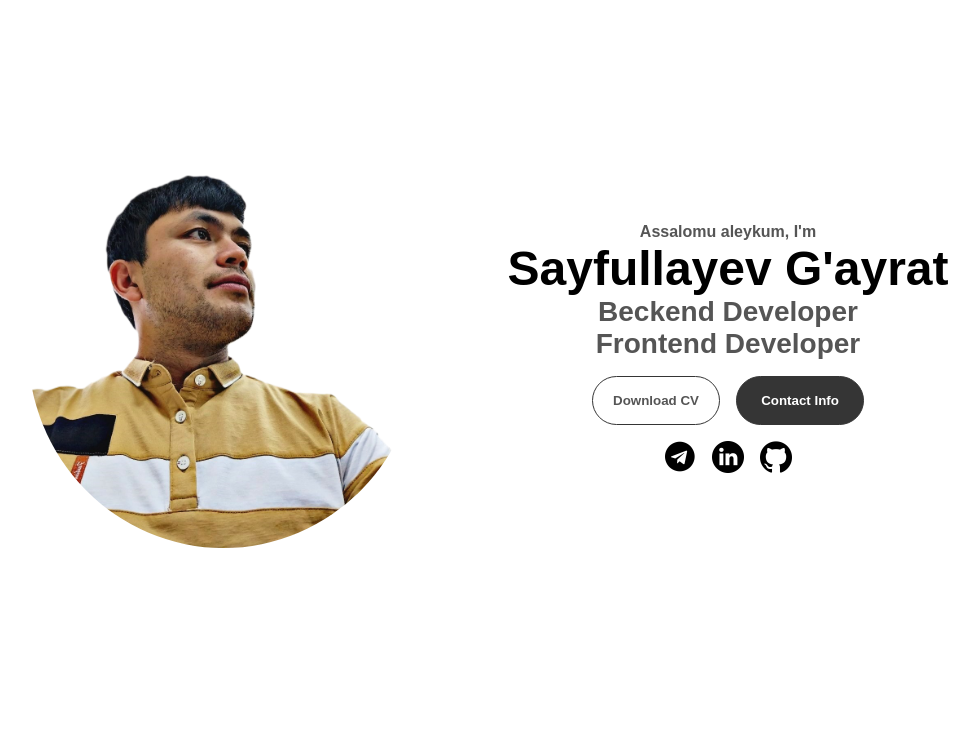
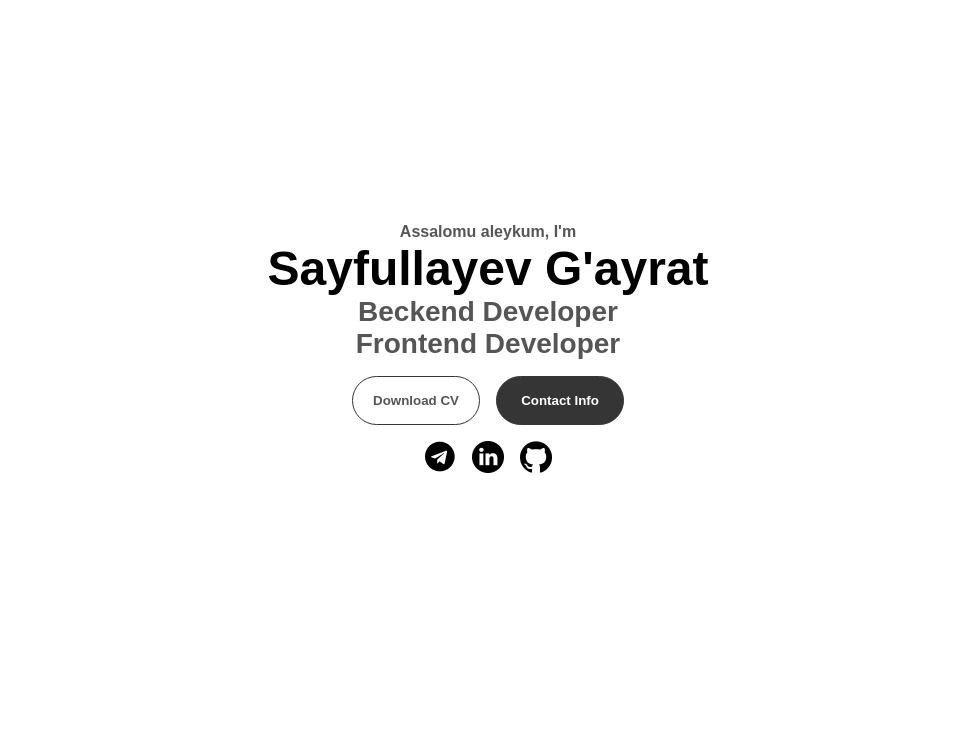
Before and after one commit to sayfullayev0204/myblog, a Django app: page / in a window 1280 px wide. Shown: the part 136-883 px from the top of the page, without its empty margins (152-1131 px from the left). Run offline with Django 5.2, Linux system fonts and the light colour scheme.

Commit message:
Update home.html

```diff
--- a/templates/home.html
+++ b/templates/home.html
@@ -58,9 +58,7 @@
       </div>
     </nav>
     <section id="profile">
-      <div class="section__pic-container" >
-        <img src="/media/assets/men.png" style="border-radius: 50% 50% 50% 50%;"/>
-      </div>
+
       <div class="section__text">
         <p class="section__text__p1">Assalomu aleykum, I'm</p>
         <h1 class="title">Sayfullayev G'ayrat</h1>
```
